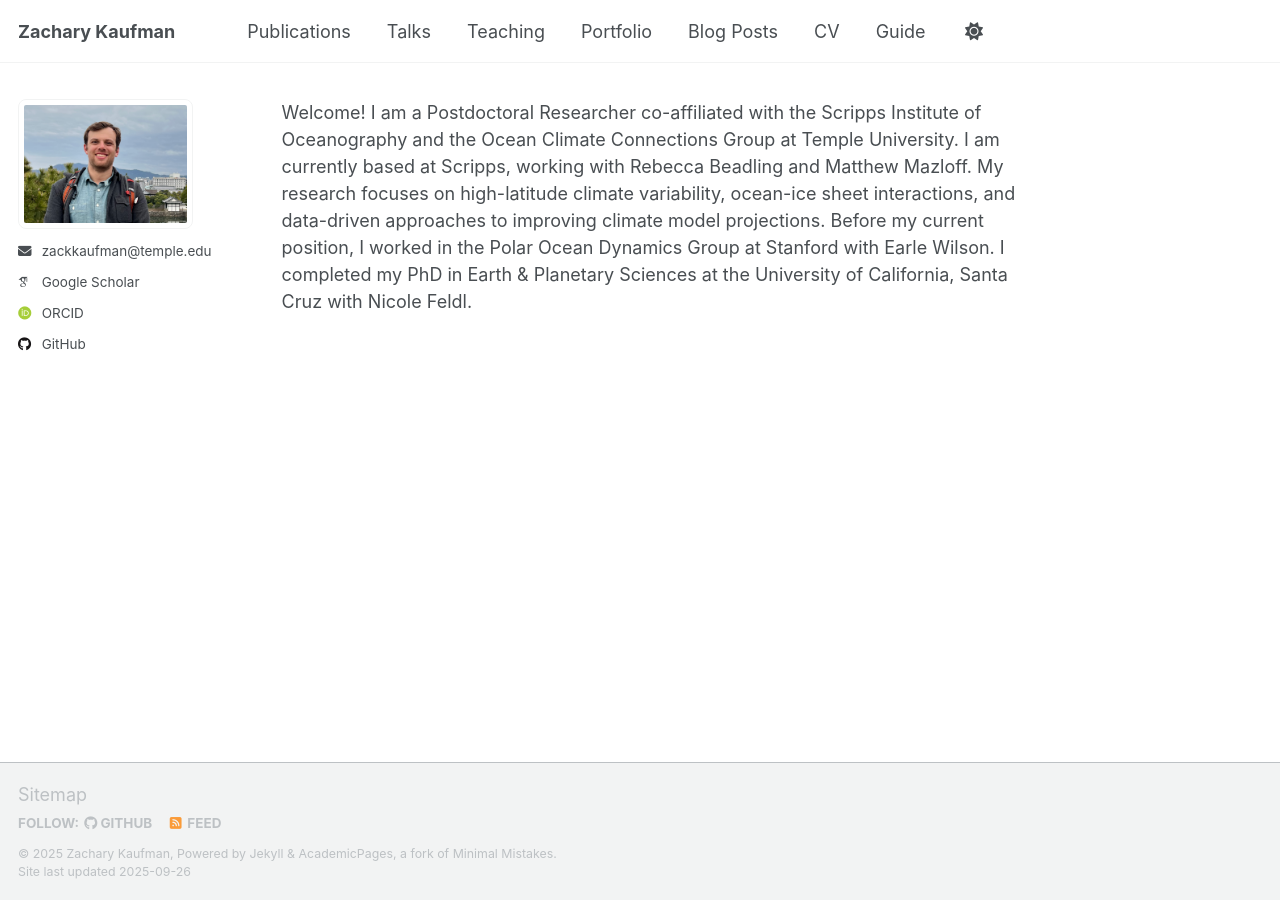
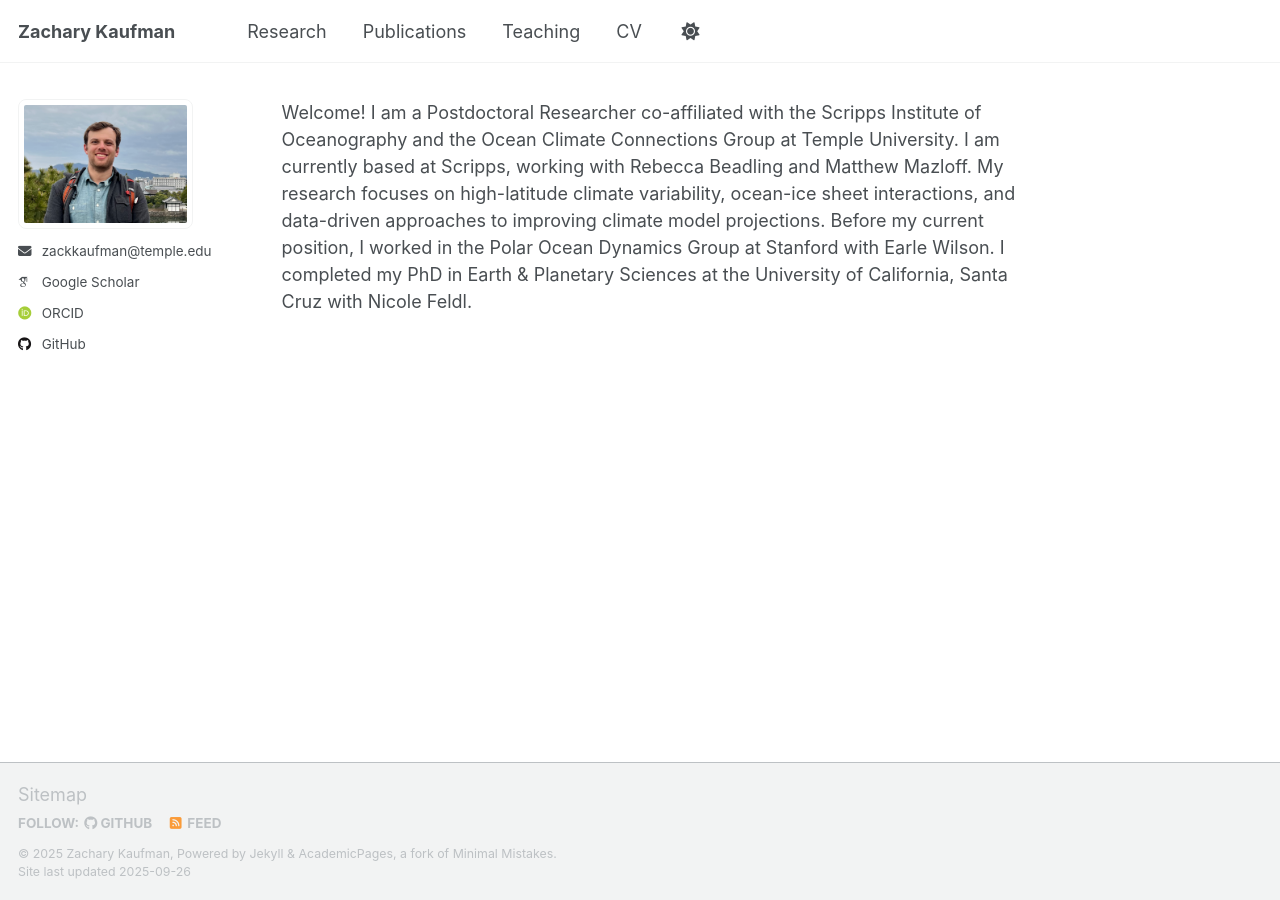
Before and after one commit to ZackKaufman/ZackKaufman.github.io, a Jekyll site: the page built from _pages/about.md, in a window 1280 px wide. Built offline with Jekyll 4.4.1, drawn with Linux system fonts in a browser that asks for light colours; some web fonts are replaced; a script that is not in the unit is left out.

Commit message:
navigation menu overhaul

```diff
--- a/_data/navigation.yml
+++ b/_data/navigation.yml
@@ -8,26 +8,11 @@
 #      Markdown formatted page while the second is generated using JSON.
 
 main:
+  - title: "Research"
+    url: /research/
   - title: "Publications"
     url: /publications/
-
-  - title: "Talks"
-    url: /talks/
-
   - title: "Teaching"
     url: /teaching/
-
-  - title: "Portfolio"
-    url: /portfolio/
-
-  - title: "Blog Posts"
-    url: /year-archive/
-
   - title: "CV"
     url: /cv/
-
-  # - title: "CV"
-  #   url: /cv-json/
-
-  - title: "Guide"
-    url: /markdown/
```
